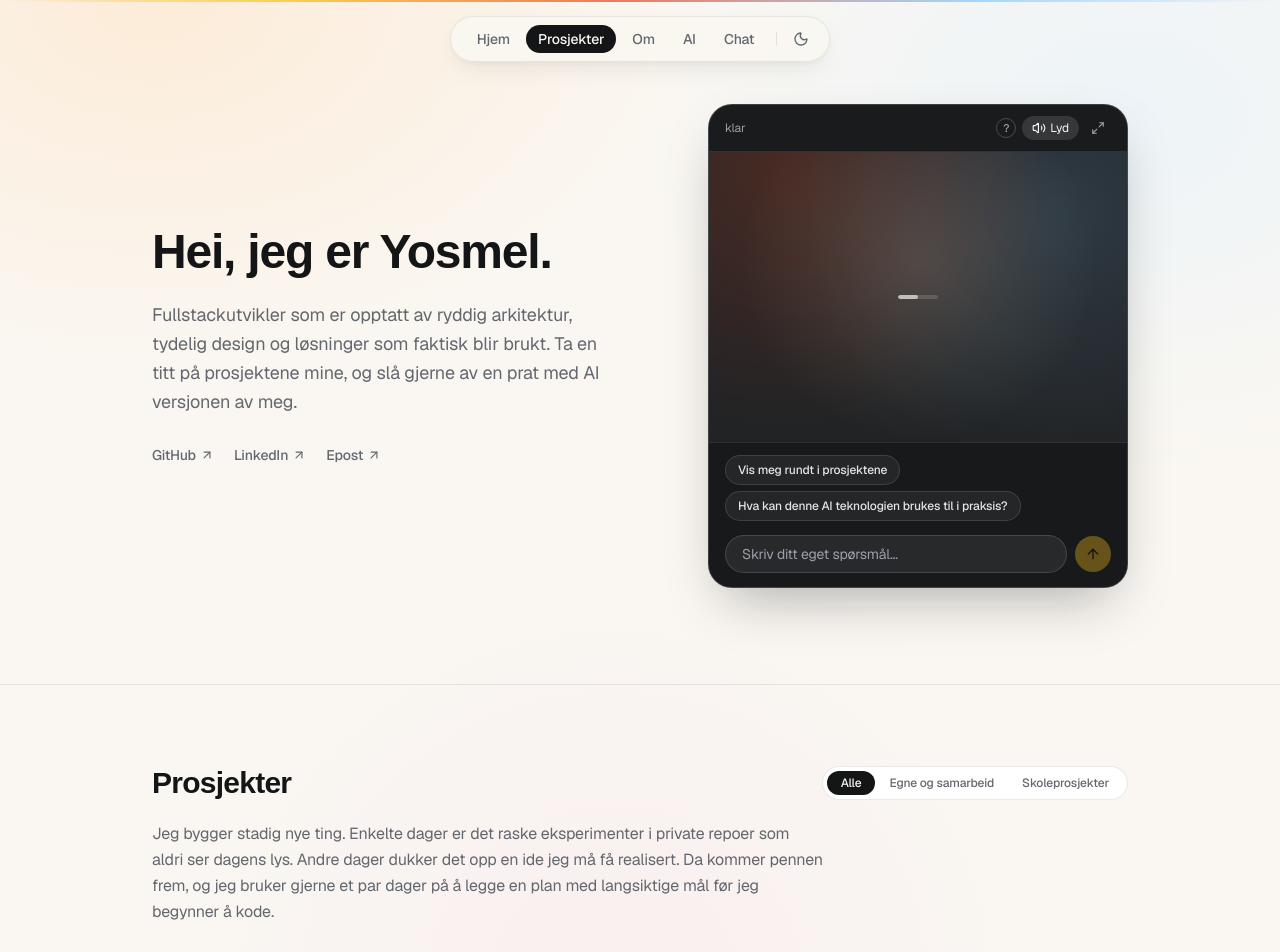
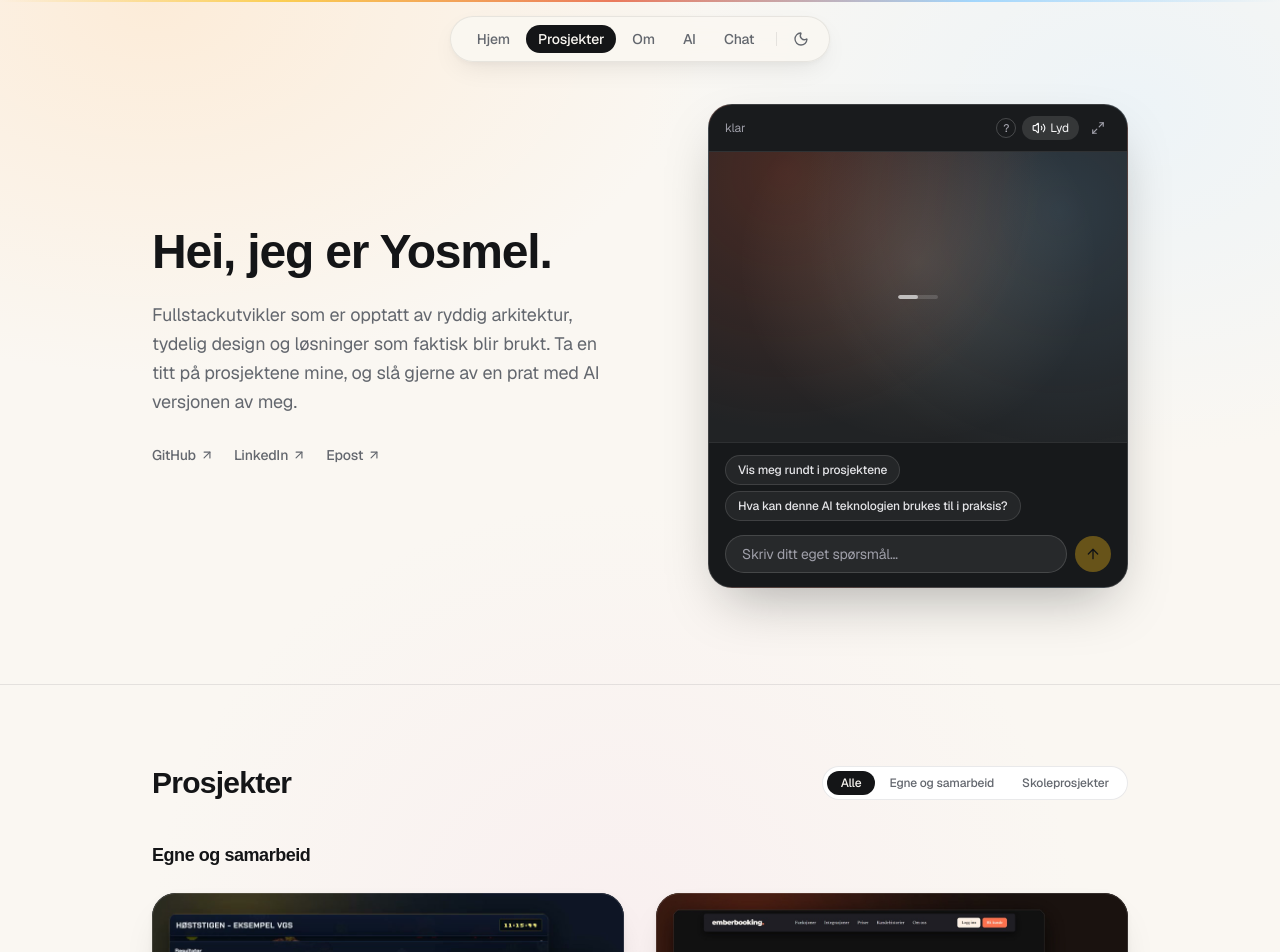
Before and after one commit to yosang/portfolio, a Next.js app: page / in a window 1280 px wide. Shown: the top 952 px of the page. Built offline with nearby package versions, Linux system fonts and the light colour scheme; a web font is replaced by a local one.

Commit message:
Remove intro paragraph under Prosjekter heading

```diff
--- a/src/app/page.tsx
+++ b/src/app/page.tsx
@@ -115,7 +115,7 @@ export default function HomePage() {
         className="scroll-mt-24 border-t border-line py-16 sm:py-20"
       >
         <div className="mx-auto max-w-5xl px-4 sm:px-6">
-          <div className="mb-5 flex flex-wrap items-center justify-between gap-4">
+          <div className="mb-10 flex flex-wrap items-center justify-between gap-4">
             <h2 className="font-display text-2xl font-semibold tracking-tight sm:text-3xl">
               {t.worksTitle}
             </h2>
@@ -150,10 +150,6 @@ export default function HomePage() {
               })}
             </div>
           </div>
-
-          <p className="mb-10 max-w-2xl text-sm leading-relaxed text-ink-soft sm:text-base">
-            {t.worksIntro}
-          </p>
 
           {showIndependent && (
             <div>
--- a/src/data/ui.ts
+++ b/src/data/ui.ts
@@ -11,8 +11,6 @@ export const UI = {
   } satisfies Record<AvatarMood, string>,
   home: {
     worksTitle: "Prosjekter",
-    worksIntro:
-      "Jeg bygger stadig nye ting. Enkelte dager er det raske eksperimenter i private repoer som aldri ser dagens lys. Andre dager dukker det opp en ide jeg må få realisert. Da kommer pennen frem, og jeg bruker gjerne et par dager på å legge en plan med langsiktige mål før jeg begynner å kode.",
     filterAll: "Alle",
     filterIndependent: "Egne og samarbeid",
     filterSchool: "Skoleprosjekter",
```
